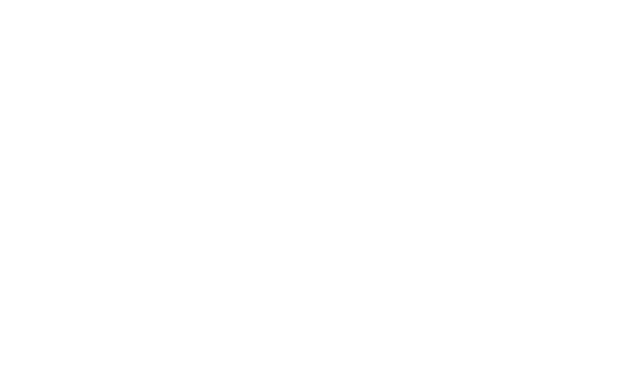
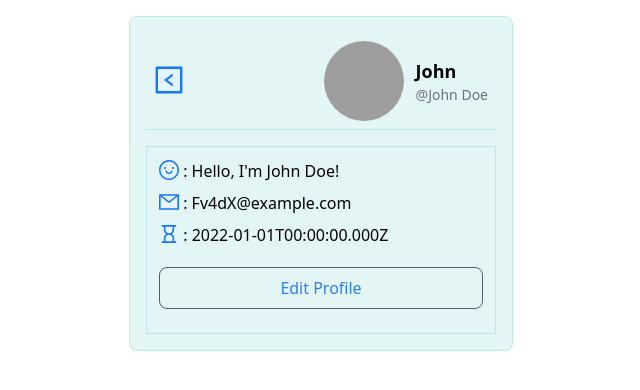
Before and after one commit to kyawmgmglwin2004/chat-app-frontend, a React (Vite) app: page /profile in a window 1280 px wide. Before the commit this address had no page. Shown: the top 390 px of the page, without its empty margins (319-959 px from the left). Built offline with nearby package versions, Linux system fonts and the light colour scheme; grey boxes are pictures that could not be loaded.

Commit message:
Implemented Profile Page, set routes back and front to chatroom and profile for only frontend.

```diff
--- a/src/App.tsx
+++ b/src/App.tsx
@@ -4,6 +4,7 @@
 import Term from "./pages/TermsAndCondition";
 import ForgotPsw from "./pages/ForgotPsw";
 import ChatRoom from "./pages/ChatDashboard/ChatRoom";
+import UserProfile from "./pages/Profile/UserProfile";
 import {
   BrowserRouter as Router,
   Routes,
@@ -17,10 +18,11 @@
   return (
     <Router>
       <Routes>
-        {/* <Route path="*" element={<Navigate to="/login" replace />} /> */}
+        <Route path="*" element={<Navigate to="/login" replace />} />
         <Route path="/login" element={<Login />}></Route>
         <Route path="/term" element={<Term />}></Route>
         <Route path="/forgotpsw" element={<ForgotPsw />}></Route>
+        <Route path="/profile" element={<UserProfile />}></Route>
         <Route path="/" element={<ChatRoom />}></Route>
       </Routes>
     </Router>
--- /dev/null
+++ b/src/api/MockUSer.ts
@@ -0,0 +1,13 @@
+const MOCK = {
+  displayName: "John",
+  name: "John Doe",
+  email: "Fv4dX@example.com",
+  password: "password123",
+  profilePicture:
+    "https://i.pinimg.com/736x/f0/21/ec/f021ecfb624d5a2b8880791234c557cc.jpg",
+  bio: "Hello, I'm John Doe!",
+  status: "Online",
+  joinedAt: "2022-01-01T00:00:00.000Z",
+};
+
+export default MOCK;
--- a/src/common/Header.tsx
+++ b/src/common/Header.tsx
@@ -1,6 +1,7 @@
 import brandIcon from "../icons/logo512.png";
 import userProfile from "../assets/images/userProfile.jpg";
 import { SearchOutlined, BellTwoTone } from "@ant-design/icons";
+import { Link } from "react-router-dom";
 const Header = () => {
   return (
     <div className="bg-[#e1f6f4] flex items-center justify-between h-16 py-2 ">
@@ -18,11 +19,13 @@
       </div>
       <div className="flex items-center justify-center gap-3 w-[8%]">
         <BellTwoTone style={{ fontSize: "26px" }} />
-        <img
-          src={userProfile}
-          alt="userProfile"
-          className="w-10 h-10 rounded-full"
-        />
+        <Link to="/profile">
+          <img
+            src={userProfile}
+            alt="userProfile"
+            className="w-10 h-10 rounded-full"
+          />
+        </Link>
       </div>
     </div>
   );
--- /dev/null
+++ b/src/pages/Profile/UserProfile.tsx
@@ -0,0 +1,146 @@
+import { useState, useEffect } from "react";
+import MOCK from "../../api/MockUSer";
+import {
+  LeftSquareTwoTone,
+  MailTwoTone,
+  SmileTwoTone,
+  HourglassTwoTone,
+} from "@ant-design/icons";
+import { Link } from "react-router-dom";
+const UserProfile = () => {
+  const [profile, setProfile] = useState(MOCK);
+  const [editMode, setEditMode] = useState(false);
+  const [avatar, setAvatar] = useState<File | null>(null);
+
+  useEffect(() => {
+    const saved = localStorage.getItem("profile");
+    if (saved) {
+      setProfile(JSON.parse(saved));
+    }
+  }, []);
+
+  const handleChange = (
+    e:
+      | React.ChangeEvent<HTMLInputElement>
+      | React.ChangeEvent<HTMLTextAreaElement>
+  ) => {
+    setProfile((prevProfile) => ({
+      ...prevProfile,
+      [e.target.name]: e.target.value,
+    }));
+  };
+  const handleAvatarChange = (e: React.ChangeEvent<HTMLInputElement>) => {
+    const file = e.target.files?.[0];
+    if (!file) return;
+    const reader = new FileReader();
+    reader.onload = () => {
+      const result = reader.result;
+      if (result !== null) {
+        setProfile((profile) => ({
+          ...profile,
+          profilePicture: result as string,
+        }));
+      }
+    };
+    reader.readAsDataURL(file);
+    setAvatar(file);
+  };
+  function save() {
+    // simulate save
+    localStorage.setItem("profile", JSON.stringify(profile));
+    setEditMode(false);
+    alert("Saved (frontend-only)");
+  }
+
+  return (
+    <div className="w-full h-auto">
+      <div className="w-[30%] my-4 mx-auto flex flex-col gap-4 bg-[#e3f6f5] rounded-lg p-4 border border-[#bfe9db]">
+        <div className="flex gap-5 align-center items-center justify-between p-2 border-b border-[#bae8e8] ">
+          <Link to="/">
+            <LeftSquareTwoTone style={{ fontSize: "30px" }} />
+          </Link>
+          <div className="flex items-center gap-3 ">
+            <img
+              src={profile.profilePicture}
+              alt="avatar"
+              className="w-20 h-20 rounded-full"
+            />
+            <div>
+              {editMode ? (
+                <>
+                  <input
+                    name="displayName"
+                    value={profile.displayName}
+                    onChange={handleChange}
+                  />
+                  <div>@{profile.name}</div>
+                </>
+              ) : (
+                <>
+                  <div className="text-lg font-bold">{profile.displayName}</div>
+                  <div className="text-sm text-gray-500">@{profile.name}</div>
+                </>
+              )}
+            </div>
+          </div>
+        </div>
+
+        <div className="mx-auto flex flex-col gap-2  border border-[#bae8e8] p-3 w-full">
+          {editMode ? (
+            <>
+              <textarea
+                name="bio"
+                value={profile.bio}
+                onChange={handleChange}
+                className="w-full border border-[#93dcdcff] p-2 rounded-md outline-none focus:border-blue-500"
+              />
+
+              <div className="my-3">
+                <input
+                  type="file"
+                  accept="image/*"
+                  onChange={handleAvatarChange}
+                />
+              </div>
+              <div className="flex gap-5 align-center items-center my-3">
+                <button
+                  onClick={save}
+                  className="bg-blue-500 text-white p-2 w-full cursor-pointer hover:bg-blue-600 rounded-lg"
+                >
+                  Save
+                </button>
+                <button
+                  onClick={() => setEditMode(false)}
+                  className="bg-[#ffffff] text-blue-500 border border-[#424478] p-2 w-full cursor-pointer hover:bg-[#e4f4fd] rounded-lg"
+                >
+                  Cancel
+                </button>
+              </div>
+            </>
+          ) : (
+            <>
+              <p>
+                <SmileTwoTone style={{ fontSize: "20px" }} /> : {profile.bio}
+              </p>
+              <p>
+                <MailTwoTone style={{ fontSize: "20px" }} /> : {profile.email}
+              </p>
+              <p>
+                <HourglassTwoTone style={{ fontSize: "20px" }} /> :{" "}
+                {profile.joinedAt}
+              </p>
+              <button
+                onClick={() => setEditMode(true)}
+                className="text-blue-500 border border-[#4d606e] p-2 w-full cursor-pointer hover:bg-[#e4f4fd] rounded-lg my-3"
+              >
+                Edit Profile
+              </button>
+            </>
+          )}
+        </div>
+      </div>
+    </div>
+  );
+};
+
+export default UserProfile;
```
Also changed, not shown: src/assets/images/96046338.png (added).
